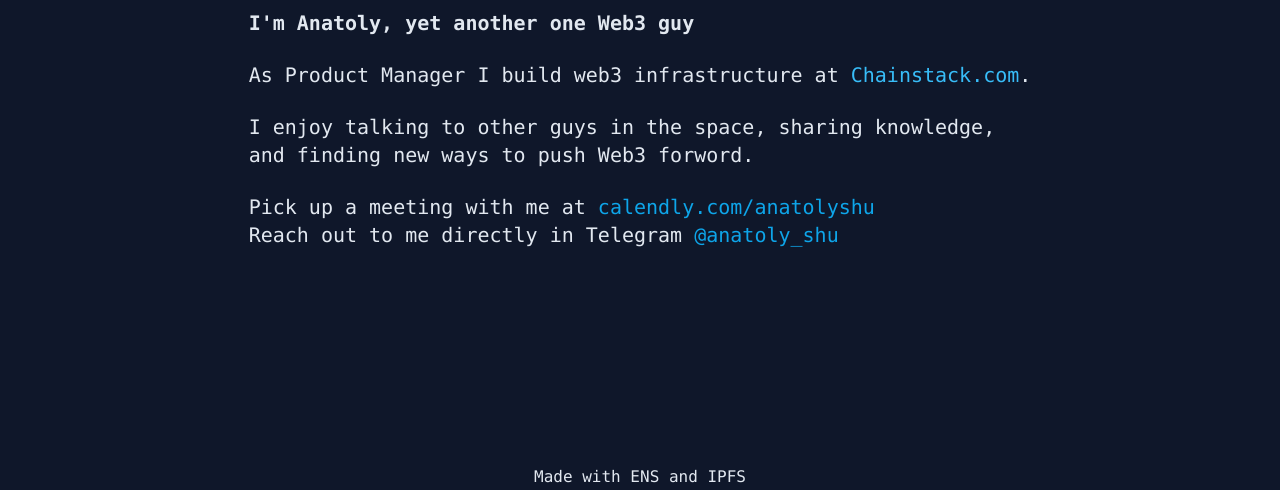
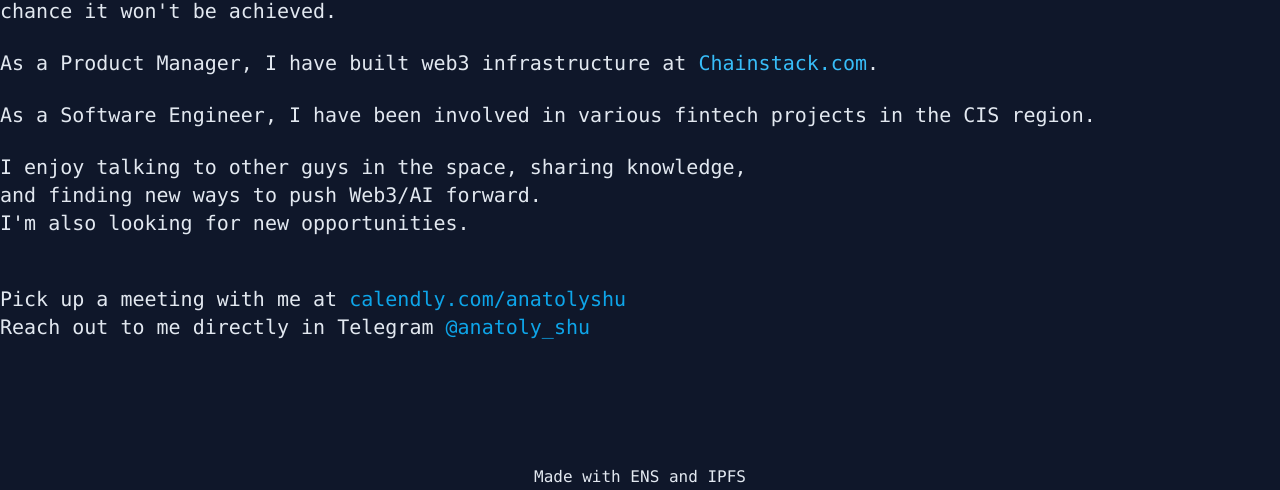
Before and after one commit to fablerq/ENS, a plain HTML site: page index.html in a window 1280 px wide. Shown: the part 310-800 px from the top of the page. Drawn offline with nearby package versions, Linux system fonts and the light colour scheme.

Commit message:
Updated bio a bit

```diff
--- a/index.html
+++ b/index.html
@@ -17,12 +17,15 @@
     </header>
     <main class="mt-4 flex flex-col h-full justify-center">
       <h1 class="text-3xl font-bold mb-6">Hi 👋 </h1>
-      <h3 class="text-xl font-bold mb-6">I'm Anatoly, yet another one Web3 guy</h3>
-      <p class="text-xl mb-6">As Product Manager I build web3 infrastructure at <a class="text-sky-400" href="chainstack.com">Chainstack.com</a>.</p>
+      <h3 class="text-xl font-bold mb-6">I'm Anatoly, yet another one Web3/AI guy</h3>
+      <p class="text-xl mb-6">As a Technical Founder, I have built, launched, and closed 7 startups. No unicorn yet, but there's no chance it won't be achieved.</p>
+      <p class="text-xl mb-6">As a Product Manager, I have built web3 infrastructure at <a class="text-sky-400" href="chainstack.com">Chainstack.com</a>.</p>
+      <p class="text-xl mb-6">As a Software Engineer, I have been involved in various fintech projects in the CIS region.</p>
       <p class="text-xl">I enjoy talking to other guys in the space, sharing knowledge,</p>
-      <p class="text-xl">and finding new ways to push Web3 forword.</p>
+      <p class="text-xl">and finding new ways to push Web3/AI forward.</p>
+      <p class="text-xl mb-6">I'm also looking for new opportunities.</p>
       <p class="text-xl mt-6">Pick up a meeting with me at <a class="text-sky-500" href="https://calendly.com/anatolyshu">calendly.com/anatolyshu</a></p>
-	  <p class="text-xl">Reach out to me directly in Telegram <a class="text-sky-500" href="https://t.me/anatoly_shu">@anatoly_shu</a></p>
+	  <p class="text-xl">Reach out to me directly in Telegram <a class="text-sky-500" href="https://t.me/fablerq">@anatoly_shu</a></p>
     </main>
   </body>
   <footer>
```
